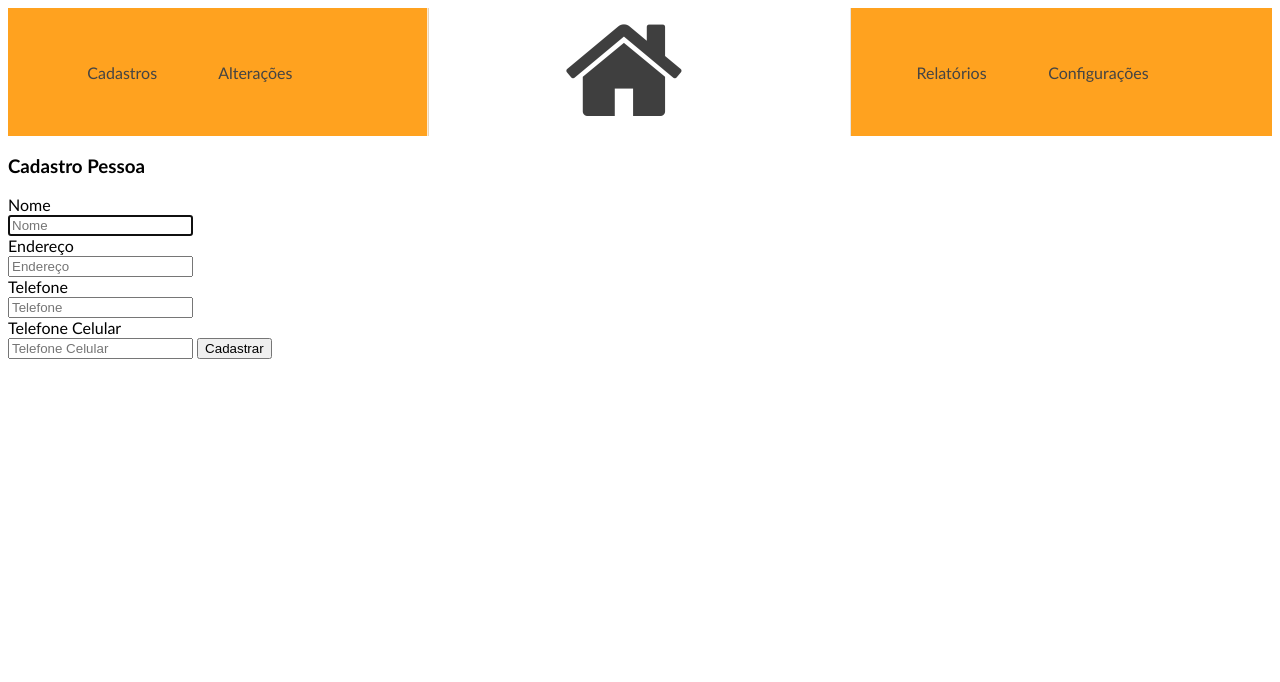
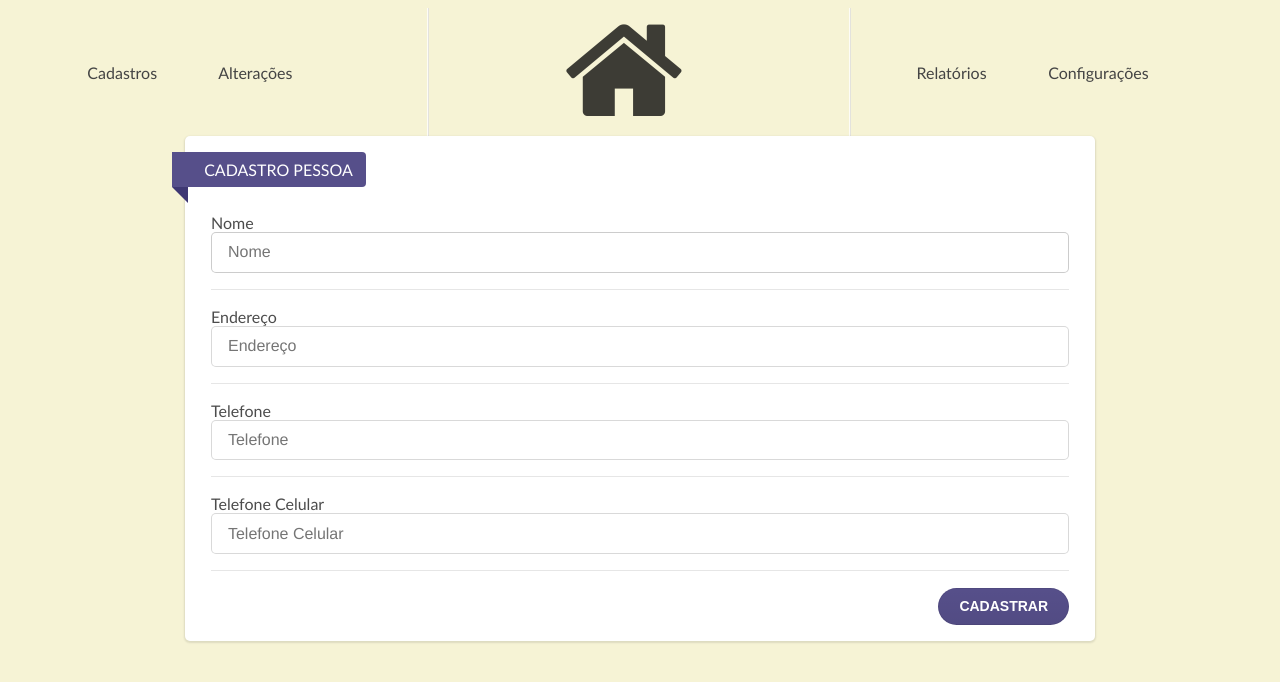
Before and after one commit to vanessabrolim/hotel, a Django app: template hotel/templates/cadastroPessoa.html in a window 1280 px wide. Shown: the top 682 px of the page. Run offline with Django 3.2, Linux system fonts and the light colour scheme; the template is opened without the code that fills it, so the values that code supplies are empty; parts of the project's set-up code (start-up, migrations or seed data) failed here and were passed over.

Commit message:
fixed grid in cadastros fixed views in cadastros

```diff
--- a/hotel/static/css/hotel.css
+++ b/hotel/static/css/hotel.css
@@ -1,7 +1,8 @@
 body {
 
     color:#000;
-    font-family: "Trebuchet MS", Verdana, Helvetica, sans-serif
+    font-family: "Trebuchet MS", Verdana, Helvetica, sans-serif;
+    background-color:#F6F3D5;
 }
 
 a {
@@ -13,5 +14,20 @@ a {
 
 nav {
 
-    background-color: #FFA21F;
+    margin-bottom: 1em;
+
 }
+form{
+
+    padding: 10px;
+}
+.cadPessoa.raised{
+
+    margin-left: 25%;
+    border-radius: 1em;
+}
+
+button{
+
+    float:right;
+}
--- a/hotel/templates/cadastroPessoa.html
+++ b/hotel/templates/cadastroPessoa.html
@@ -3,36 +3,39 @@
 {% block title %} Cadastro Pessoa {% endblock %}
 
 {% block content %}
-    <form action="." method="post"> {% csrf_token %}
-        <h3>Cadastro Pessoa </h3>
-
-        <div class="control-goup">
-            <label for="nome" class="control-label">Nome</label>
-                <div class="controls">
-                    <input type="text" id="nome" name= "nome" placeholder="Nome" required autofocus>
+    <div class='ui grid cadPessoa'>
+        <div class='row'>
+            <div class='two wide column'>
+            </div>
+            <div class='twelve wide column'>
+                <div class='ui raised segment'>
+                    <h3 class="ui purple ribbon huge label">Cadastro Pessoa</h3>
+                    <form action = "." method = "post" class=''> {% csrf_token %}
+                    <p></p>
+                    <div class='ui fluid input'>
+                        <label for = "nome" class = "control-label" > Nome </label>
+                        <input type = "text" id = "nome" name = "nome" placeholder = "Nome" required autofocus>
+                    </div>
+                    <div class="ui ignored divider"></div>
+                    <div class='ui fluid input'>
+                        <label for = "endereco" class = "control-label" > Endereço </label>
+                        <input type="text" id="endereco" name="endereco" placeholder="Endereço" required>
+                    </div>
+                    <div class="ui ignored divider"></div>
+                    <div class='ui fluid input'>
+                        <label for = "nome" class = "control-label" > Telefone </label>
+                        <input type = "text" id = "telefone" name = "telefone" placeholder = "Telefone" required >
+                    </div>
+                    <div class="ui ignored divider"></div>
+                    <div class='ui fluid input'>
+                        <label for = "nome" class = "control-label" > Telefone Celular </label>
+                        <input type = "text" id = "telefoneCel" name = "telefoneCel" placeholder = "Telefone Celular" required >
+                    </div>
+                    <div class="ui ignored divider"></div>
+                    <button type = "submit" class='ui hover button purple circular small' > Cadastrar </button >
+                    </form>
                 </div>
+            </div>
         </div>
-
-        <div class="control-goup">
-            <label for="endereco" class="control-label">Endereço</label>
-                <div class="controls">
-                    <input type="text" id="endereco" name= "endereco" placeholder="Endereço" required>
-                </div>
-        </div>
-
-        <div class="control-goup">
-            <label for="nome" class="control-label">Telefone</label>
-                <div class="controls">
-                    <input type="text" id="telefone" name= "telefone" placeholder="Telefone" required>
-                </div>
-        </div>
-         <div class="control-goup">
-            <label for="nome" class="control-label">Telefone Celular</label>
-                <div class="controls">
-                    <input type="text" id="telefoneCel" name= "telefoneCel" placeholder="Telefone Celular" required>
-                    <button type="submit">Cadastrar</button>
-                </div>
-        </div>
-      </form>
-
+    </div>
 {% endblock %}
--- a/hotel/templates/hotel.css
+++ /dev/null
@@ -1,4 +0,0 @@
-a {
-    text-decoration: none;
-
-}
--- a/hotel/urls.py
+++ b/hotel/urls.py
@@ -34,7 +34,6 @@ urlpatterns = patterns(
 
     # outros e testes
     url(r'^admin/', include(admin.site.urls)),
-    url(r'^oi/', 'hotel.hotel.views.teste', name='teste'),
-    url(r'^media/(.*)$', 'django.hotel.views.static.serve',
+    url(r'^media/(.*)$', 'django.views.static.serve',
         {'document_root': settings.MEDIA_ROOT}),
 )
```
Also changed, not shown: hotel/forms.py (+5 -5 lines), hotel/models.py (+7 -9 lines), hotel/templates/cadastro1.html (deleted, +0 -7 lines), hotel/views.py (+7 -5 lines), db.sqlite3, 4 other files.
